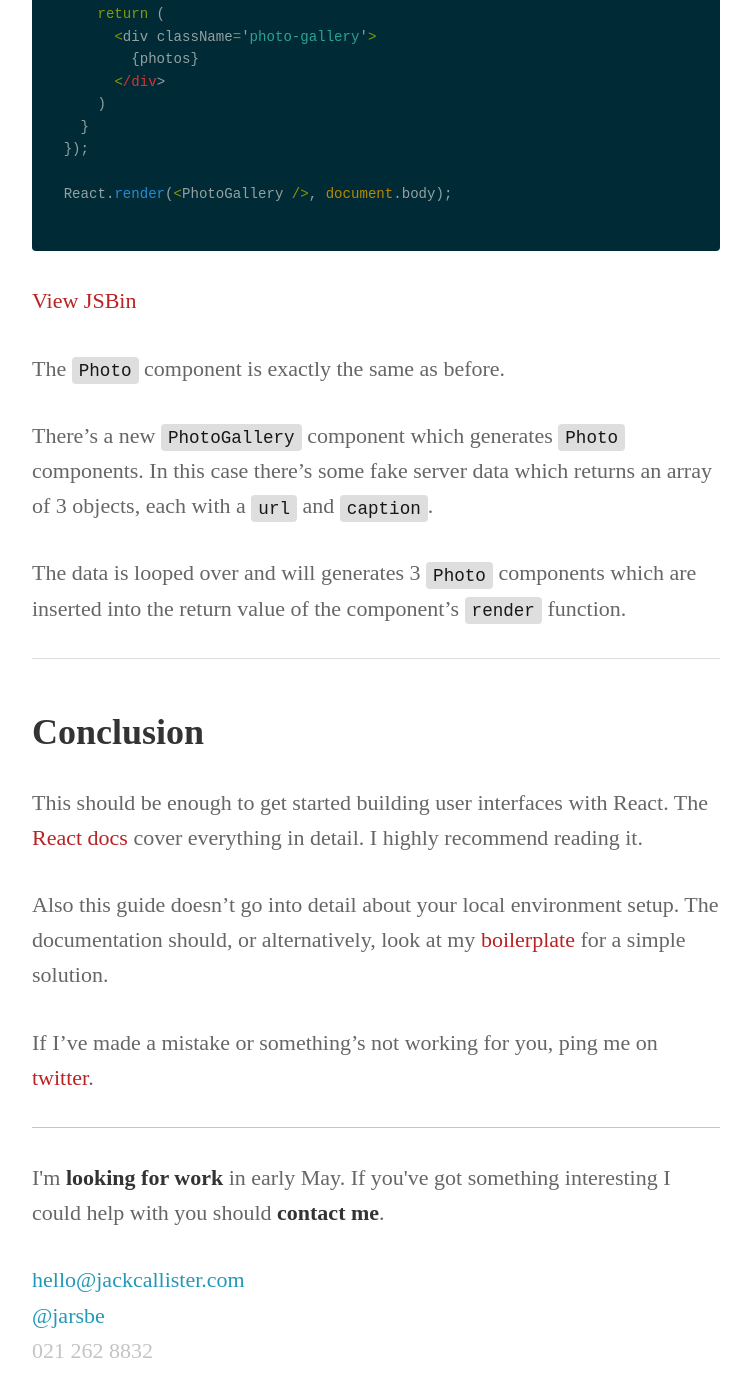
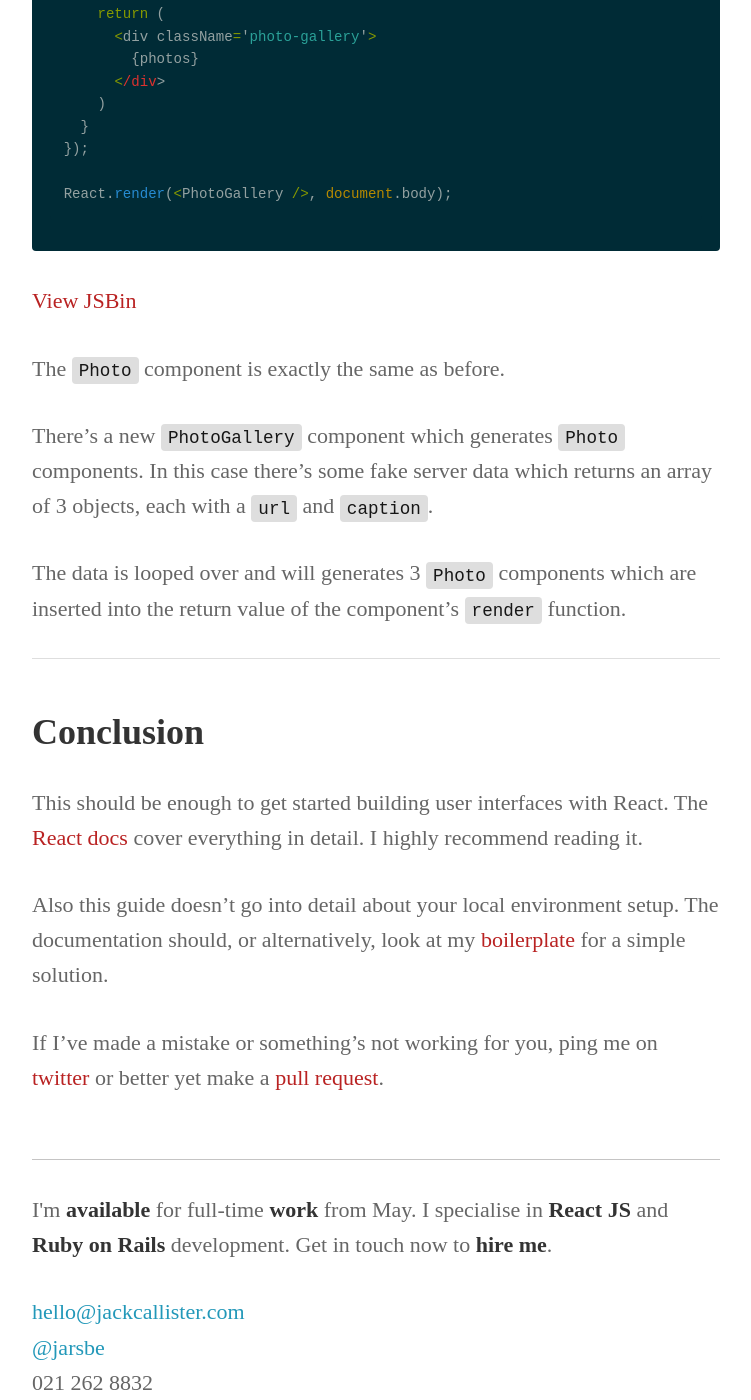
Before and after one commit to jackcallister/jarsbe.github.io, a Jekyll site: the page built from _posts/2015-01-05-the-react-quick-start-guide.markdown, in a window 1280 px wide and 1400 px high, scrolled down 7853 px. Shown: the whole window, without its empty margins (264-1015 px from the left). Built offline with Jekyll 4.4.1, drawn with Linux system fonts in a browser that asks for light colours; Markdown is read by kramdown in place of the engine named in the settings; before the commit the page ends 9221 px from its top, so only the background shows below that.

Commit message:
Updated footer and added link to repo.

```diff
--- a/_layouts/default.html
+++ b/_layouts/default.html
@@ -23,6 +23,9 @@
 
     <footer>
       <p>
+        I'm <strong>available</strong> for full-time <strong>work</strong> from May. I specialise in <strong>React JS</strong> and <strong>Ruby on Rails</strong> development. Get in touch now to <strong>hire me</strong>.
+      </p>
+      <p>
         <a href="mailto:hello@jackcallister.com">hello@jackcallister.com</a><br>
         <a href="http://twitter.com/jarsbe">@jarsbe</a><br>
         021 262 8832
--- a/_layouts/post.html
+++ b/_layouts/post.html
@@ -10,5 +10,3 @@ layout: default
 <article>
   {{ content }}
 </article>
-
-<p>I'm <strong>looking for work</strong> in early May. If you've got something interesting I could help with you should <strong>contact me</strong>.</p>
--- a/_posts/2015-01-05-the-react-quick-start-guide.markdown
+++ b/_posts/2015-01-05-the-react-quick-start-guide.markdown
@@ -248,4 +248,4 @@ This should be enough to get started building user interfaces with React. The [R
 
 Also this guide doesn't go into detail about your local environment setup. The documentation should, or alternatively, look at my [boilerplate](https://github.com/jarsbe/react-webpack-boilerplate) for a simple solution.
 
-If I've made a mistake or something's not working for you, ping me on [twitter](http://twitter.com/jarsbe).
+If I've made a mistake or something's not working for you, ping me on [twitter](http://twitter.com/jarsbe) or better yet make a [pull request](https://github.com/jarsbe/jarsbe.github.io/blob/master/_posts/2015-01-05-the-react-quick-start-guide.markdown).
--- a/css/base/_layout.scss
+++ b/css/base/_layout.scss
@@ -8,9 +8,9 @@ body {
 article {
   margin-top: 4rem;
   margin-bottom: 1rem;
-  border-bottom: 1px solid $light-grey;
 }
 
 footer {
-  margin-top: 2rem;
+  border-top: 1px solid $light-grey;
+  margin-top: 4rem;
 }
--- a/css/base/_typography.scss
+++ b/css/base/_typography.scss
@@ -75,10 +75,6 @@ header.post {
   text-align: center;
 }
 
-footer p {
-  color: $light-grey;
-}
-
 footer a {
   color: $blue;
 }
```
